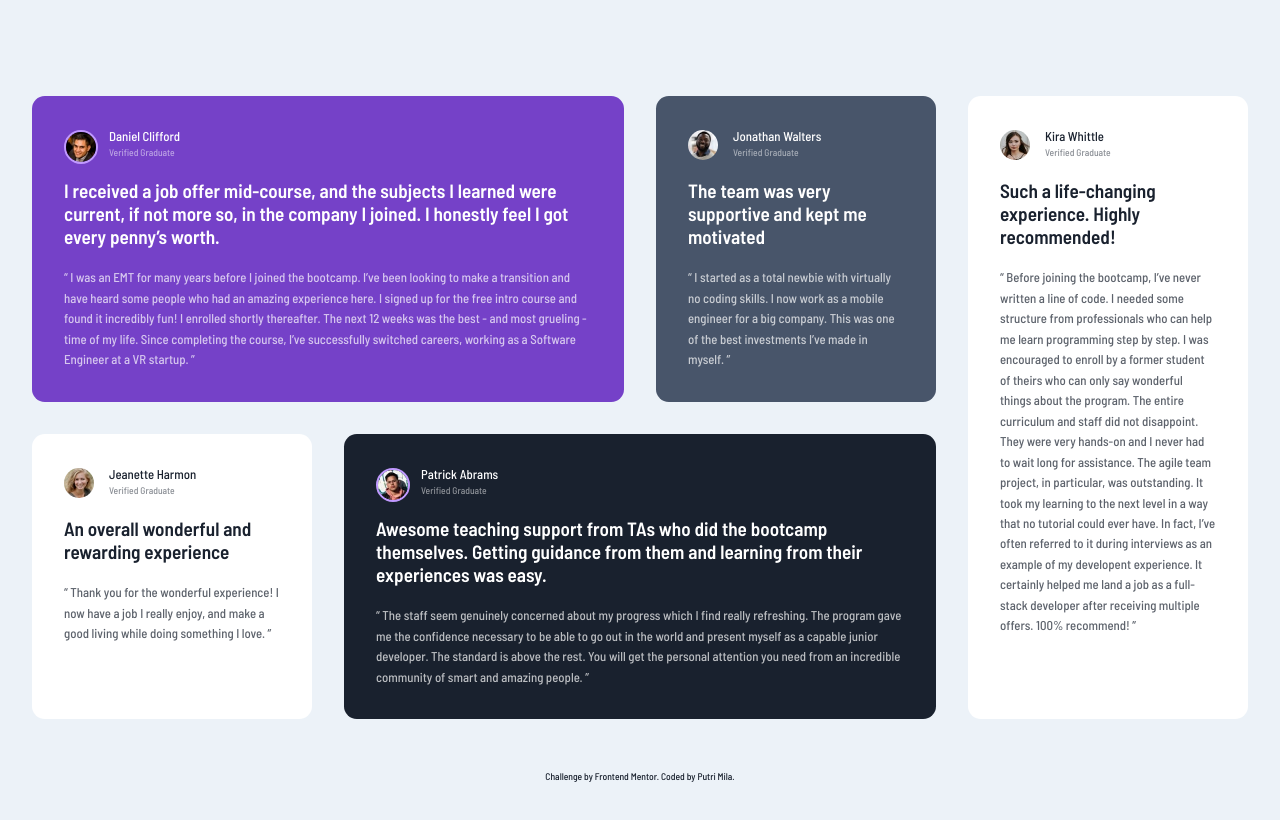
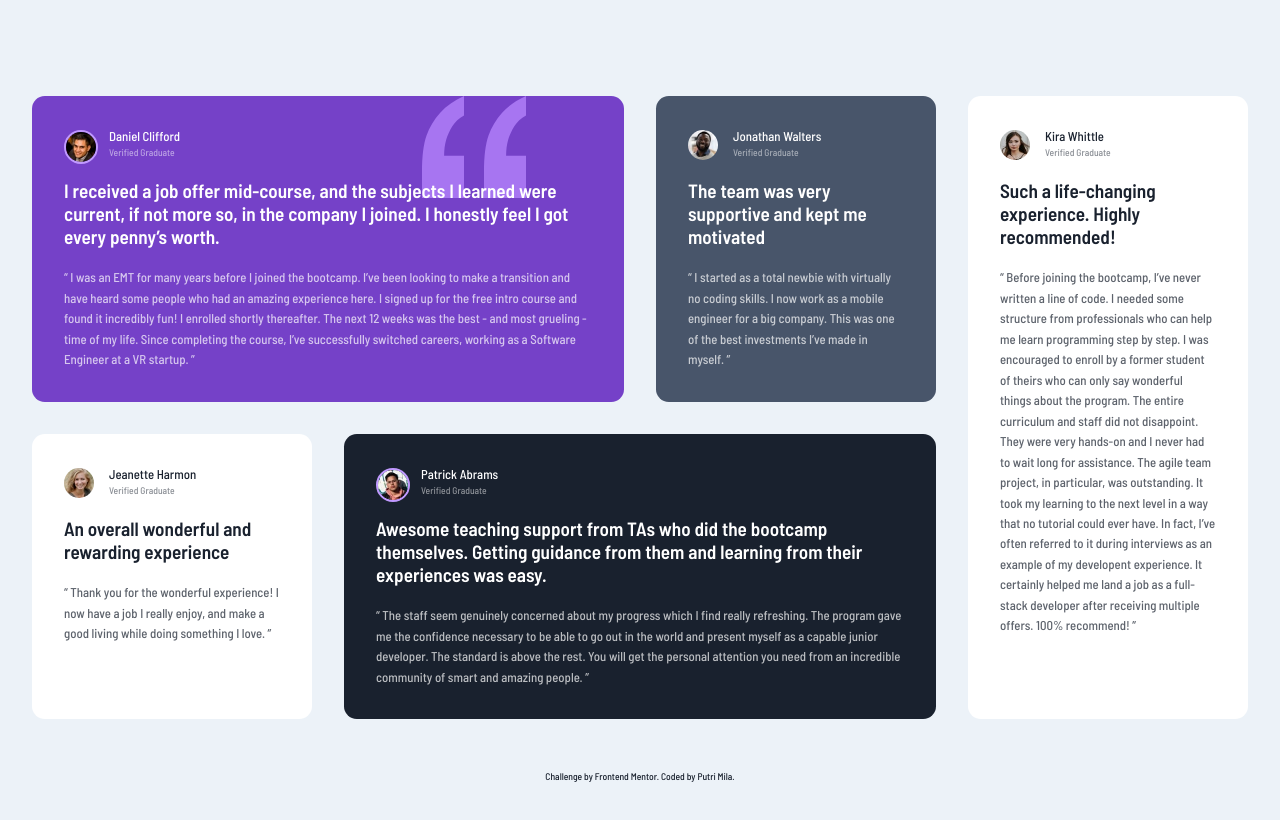
Before and after one commit to ycezz/testimonial-grid-section, a plain HTML site: page index.html in a window 1280 px wide. Drawn offline with Linux system fonts and the light colour scheme; the site is published under a folder, as on GitHub Pages, so addresses that start at the root find nothing.

Commit message:
edit image css file

```diff
--- a/styles.css
+++ b/styles.css
@@ -104,7 +104,7 @@ h2, p {
     grid-area: card1;
     background: var(--moderateviolet);
     color: var(--white);
-    background-image: url('/images/bg-pattern-quotation.svg');
+    background-image: url('./images/bg-pattern-quotation.svg');
     background-repeat: no-repeat;
     background-position: 85% 0%;
 }
```
